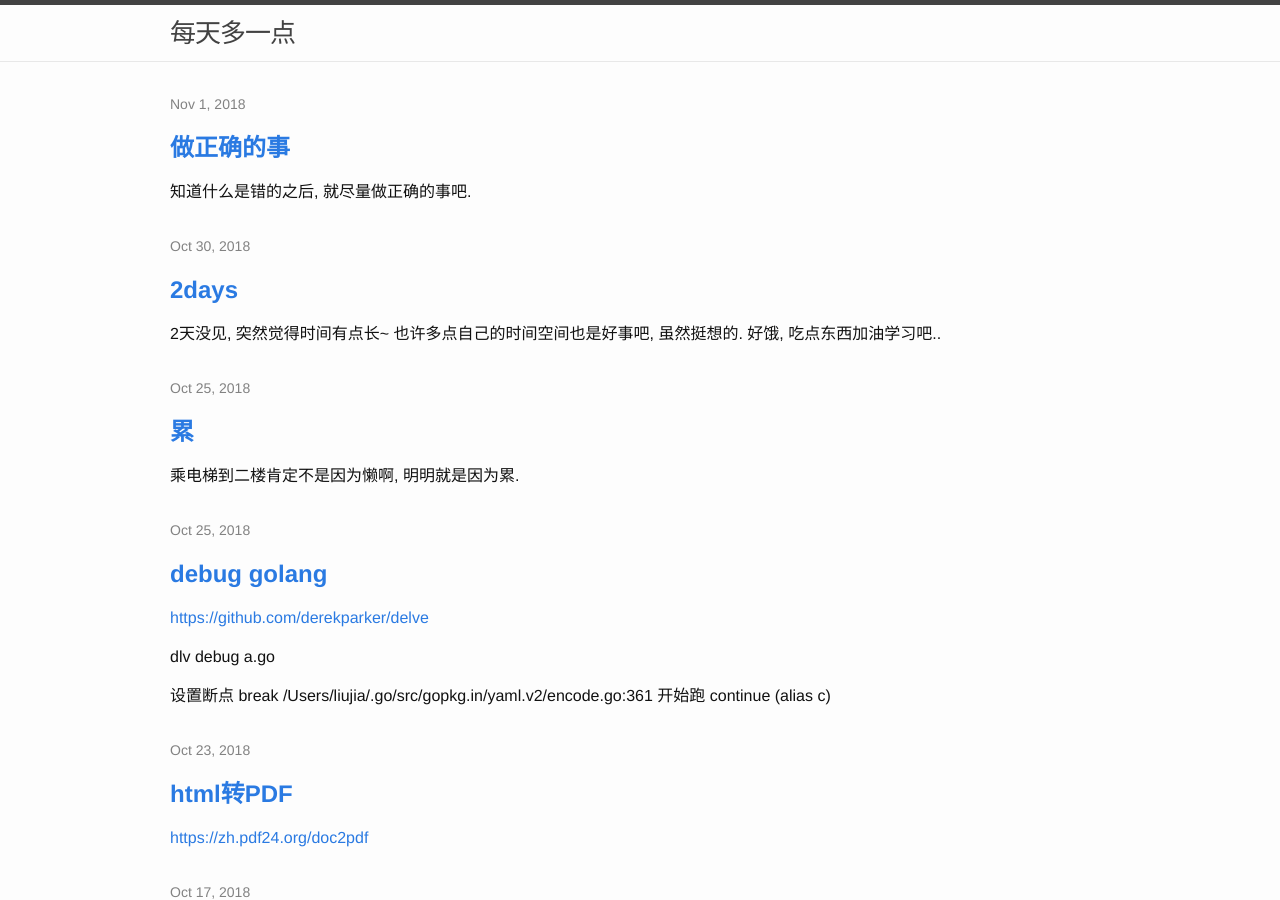
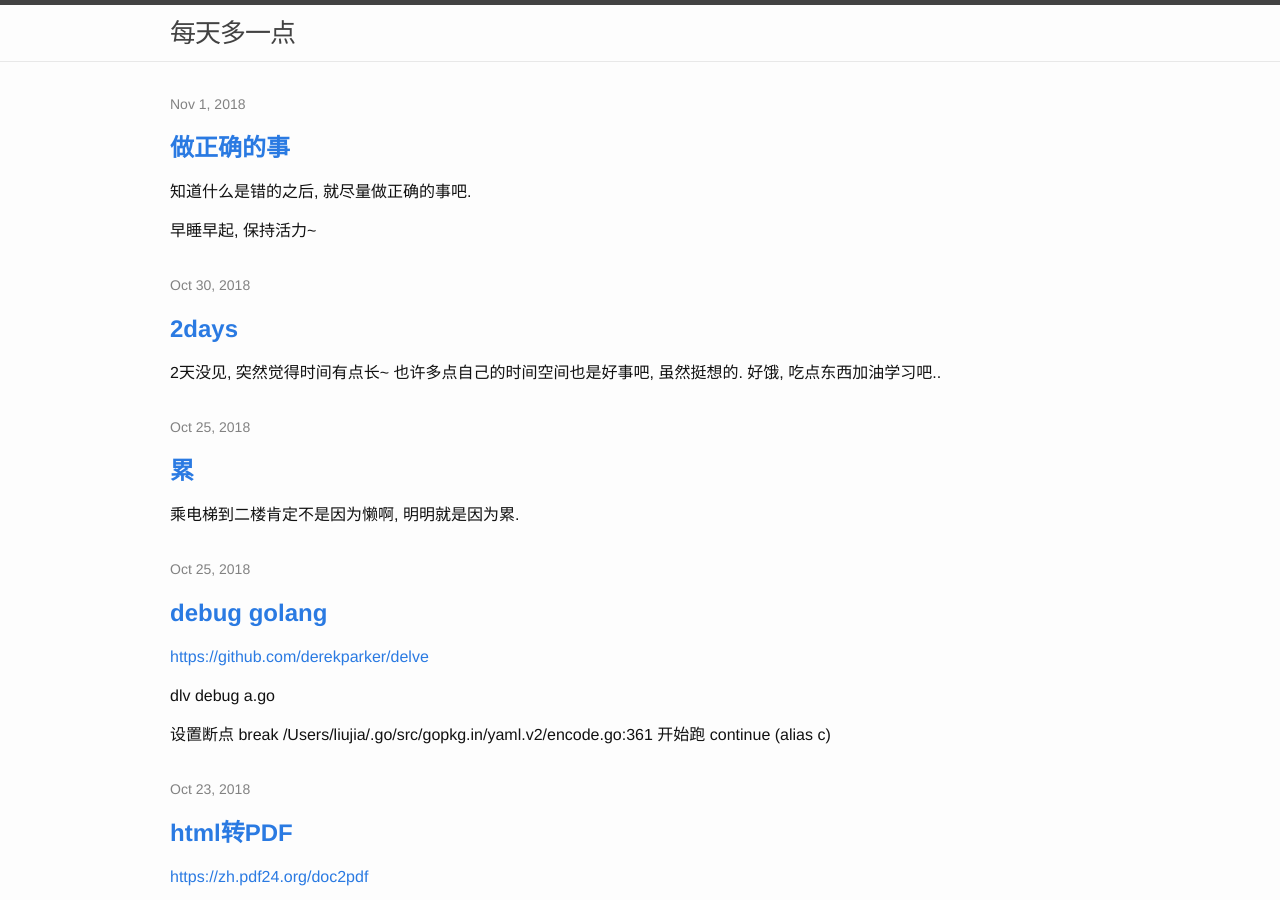
Before and after one commit to childe/gitcommit.today, a Jekyll site: the page built from index.html, in a window 1280 px wide and 900 px high. Built offline with Jekyll 4.4.1, drawn with Linux system fonts in a browser that asks for light colours; the list of posts is cut into pages by our own code.

Commit message:
modified:   _posts/2018-11-01-do-right.md

```diff
--- a/_posts/2018-11-01-do-right.md
+++ b/_posts/2018-11-01-do-right.md
@@ -7,3 +7,5 @@ layout: post
 ---
 
 知道什么是错的之后, 就尽量做正确的事吧.
+
+早睡早起, 保持活力~
```
